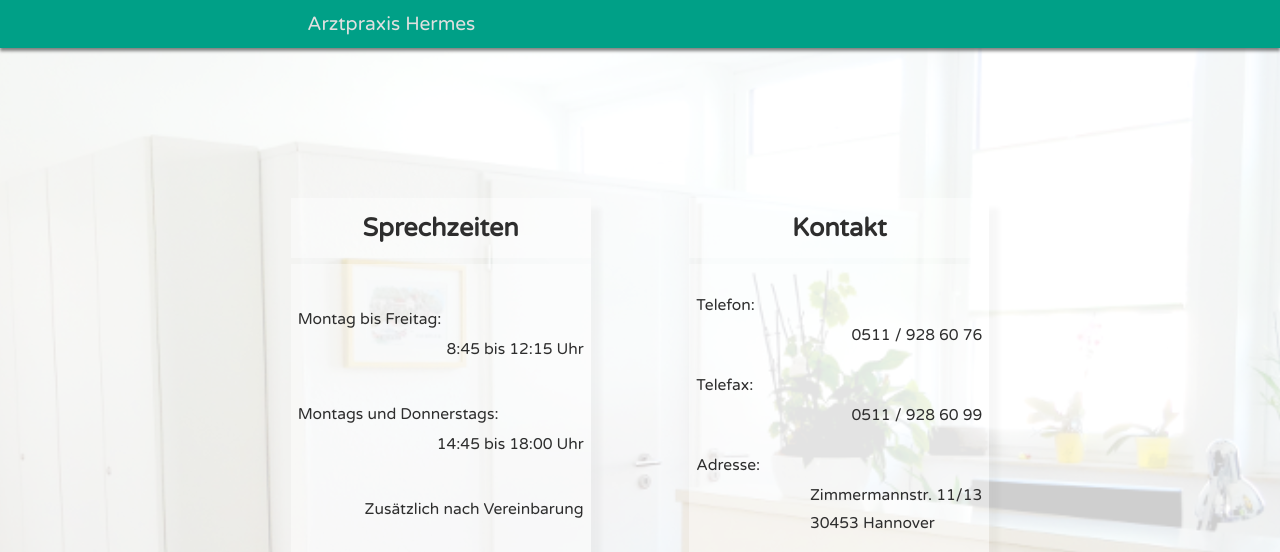
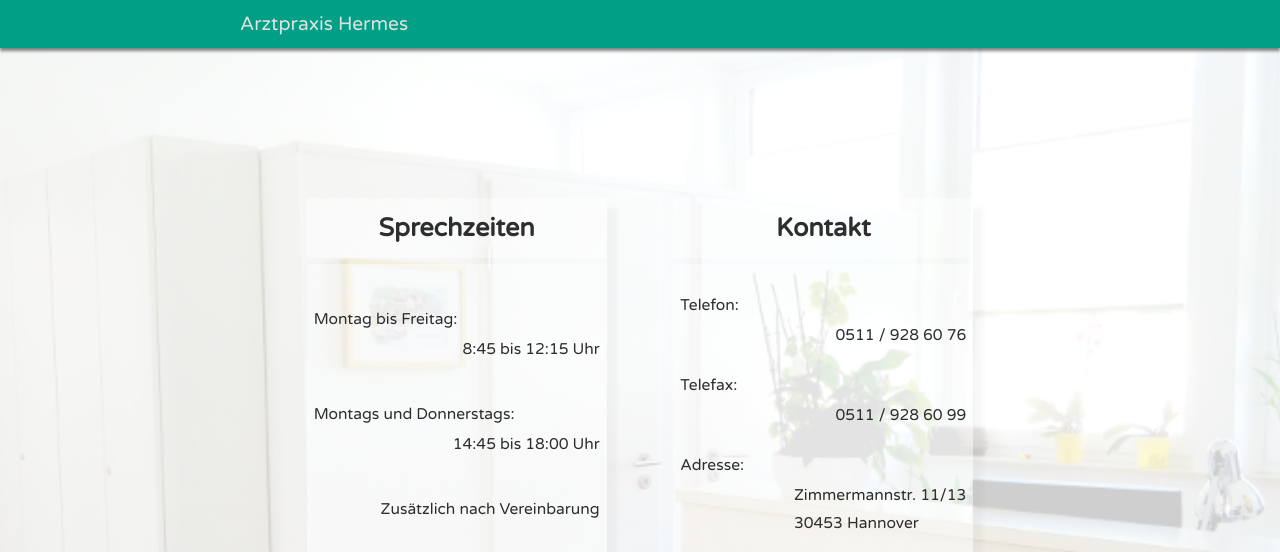
Before and after one commit to praxistill/praxistill.github.io, a Jekyll site: the page built from index.md, in a window 1280 px wide. Shown: the top 552 px of the page. Built offline with Jekyll 4.4.1, drawn with Linux system fonts in a browser that asks for light colours; nearby versions of some CDN libraries; grey boxes are pictures that could not be loaded.

Commit message:
use subgrid for columns sizes of header

```diff
--- a/_sass/_layout.scss
+++ b/_sass/_layout.scss
@@ -12,7 +12,7 @@
 .page {
 	height: 100%;
 	display: grid;
-	// grid-template-columns: 20em auto 20em;
+	grid-template-columns: 20em auto 20em;
 	grid-template-rows: 4em 10em auto auto 10em;
 	grid-template-areas:
 		"header header header"
@@ -22,35 +22,35 @@
 		"footer footer footer";
 }
 
-@media only screen and (max-aspect-ratio: 1/1) {
-
-	.page {
-		grid-template-columns: 4em auto 4em;
-	}
-}
-
-@media only screen and (min-aspect-ratio: 1/1) {
-
-	.page {
-		grid-template-columns: 4em auto 4em;
-	}
-}
-
-@media only screen and (min-aspect-ratio: 4/3) {
-
-	.page {
-		grid-template-columns: 16em auto 16em;
-	}
-}
-
-// wide view display
-@media only screen and (min-aspect-ratio: 16/9) {
-
-	.page {
-		grid-template-columns: 30em auto 30em;
-	}
-
-}
+// @media only screen and (max-aspect-ratio: 1/1) {
+//
+// 	.page {
+// 		grid-template-columns: 4em auto 4em;
+// 	}
+// }
+//
+// @media only screen and (min-aspect-ratio: 1/1) {
+//
+// 	.page {
+// 		grid-template-columns: 4em auto 4em;
+// 	}
+// }
+//
+// @media only screen and (min-aspect-ratio: 4/3) {
+//
+// 	.page {
+// 		grid-template-columns: 16em auto 16em;
+// 	}
+// }
+//
+// // wide view display
+// @media only screen and (min-aspect-ratio: 16/9) {
+//
+// 	.page {
+// 		grid-template-columns: 30em auto 30em;
+// 	}
+//
+// }
 
 
 
--- a/_sass/layout/_header.scss
+++ b/_sass/layout/_header.scss
@@ -1,7 +1,7 @@
 .header {
 
 	display: grid;
-	grid-template-columns: 24% auto 24%;
+	grid-template-columns: subgrid;
 	grid-template-areas:
 		"header-left header-nav header-right";
 }
```
